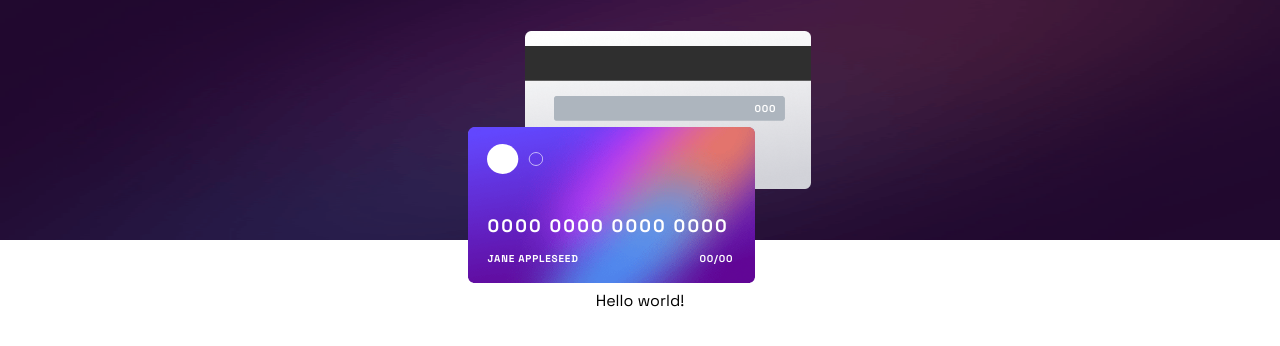
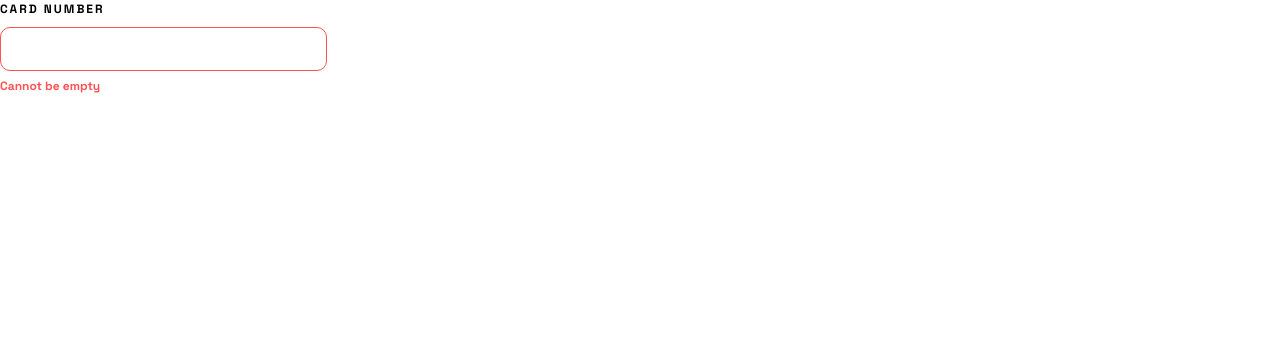
Before and after one commit to fkrunic/frontend-mentor-interactive-card-details-form, a Vue app: page / in a window 1280 px wide. Shown: the top 346 px of the page. Built offline with nearby package versions, Linux system fonts and the light colour scheme.

Commit message:
abstracted store construction

```diff
--- a/src/App.vue
+++ b/src/App.vue
@@ -1,7 +1,6 @@
 <script setup lang="ts">
 import { onMounted } from 'vue'
-import Desktop from './components/Desktop.vue'
-import Phone from './components/Phone.vue'
+import NumberInput from './components/NumberInput.vue';
 
 onMounted(() => {
   document.body.className = 'font-space-grotesk'
@@ -9,5 +8,5 @@ onMounted(() => {
 </script>
 
 <template>
-  <Phone></Phone>
+  <NumberInput></NumberInput>
 </template>
--- a/src/app.ts
+++ b/src/app.ts
@@ -10,7 +10,8 @@ const statusError = (message: string) => {
   return { kind: 'error', message } as Status
 }
 
-export const useNameStore = defineStore('name', () => {
+export const buildInputStore = (name: string) => {
+  return defineStore(name, () => {
     const input = ref('')
     const status = computed(() => {
       return input.value !== '' ? statusOK : statusError('Cannot be empty')
@@ -18,12 +19,7 @@ export const useNameStore = defineStore('name', () => {
     const update = (newInput: string): void => { input.value = newInput }
     return { input, status, update }
   })
+}
 
-export const useNumberStore = defineStore('number', () => {
-  const input = ref('')
-  const status = computed(() => {
-    return input.value !== '' ? statusOK : statusError('Cannot be empty')
-  })
-  const update = (newInput: string): void => { input.value = newInput }
-  return { input, status, update }
-})
+export const useNameStore = buildInputStore('name')
+export const useNumberStore = buildInputStore('number')
```
Lines whose indentation alone changed are shown as unchanged.
